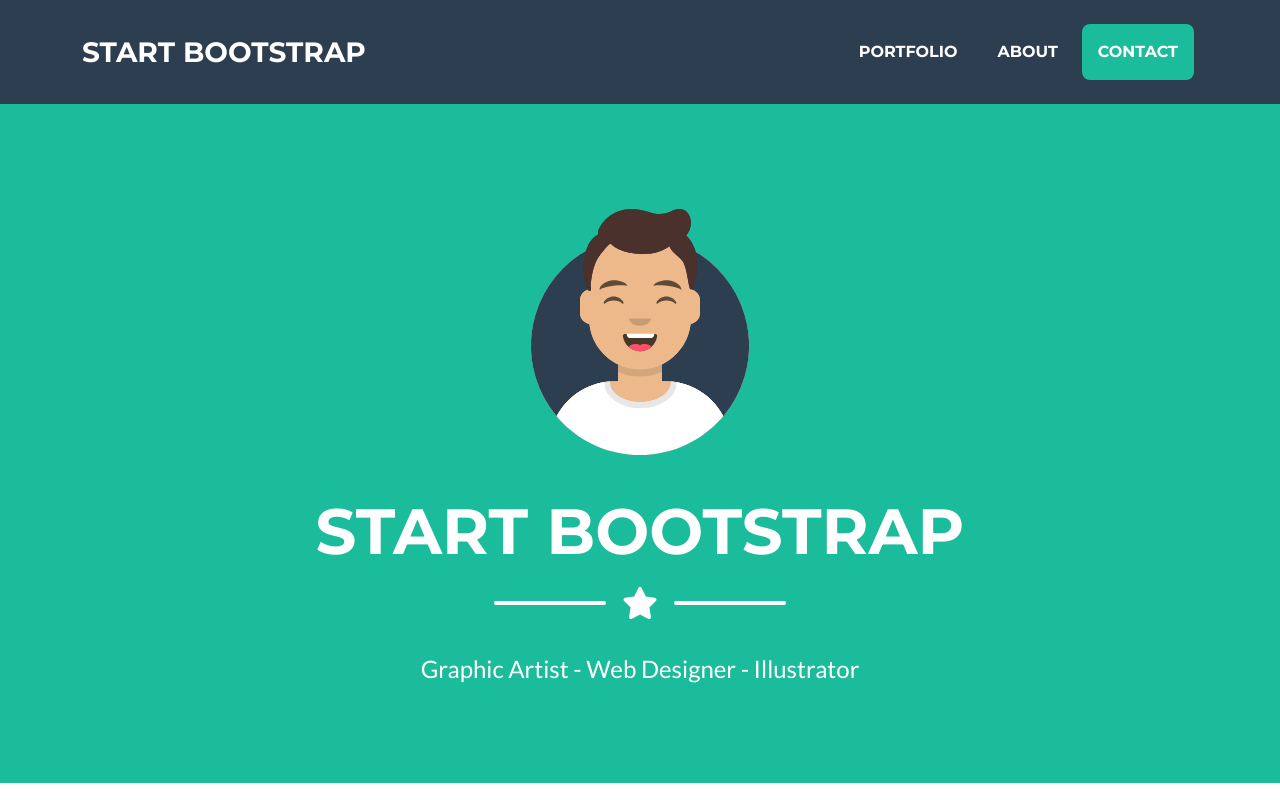
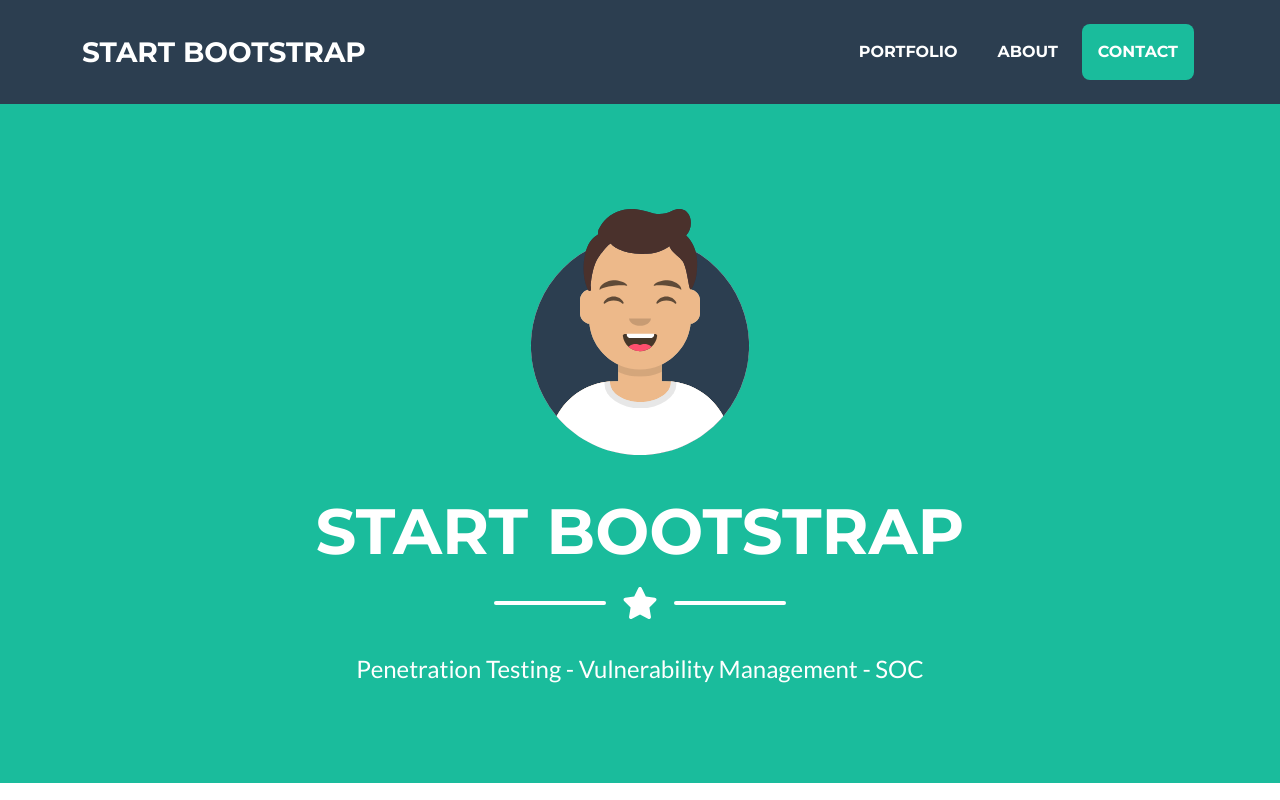
Before and after one commit to RtwoPO/R2P0.github.io, a plain HTML site: page index.html in a window 1280 px wide. Shown: the top 800 px of the page. Drawn offline with nearby package versions, Linux system fonts and the light colour scheme.

Commit message:
Update index.html

```diff
--- a/index.html
+++ b/index.html
@@ -5,7 +5,7 @@
         <meta name="viewport" content="width=device-width, initial-scale=1, shrink-to-fit=no" />
         <meta name="description" content="" />
         <meta name="author" content="" />
-        <title>Freelancer - Start Bootstrap Theme</title>
+        <title>CyberSecurity Freelancer - R2P0</title>
         <!-- Favicon-->
         <link rel="icon" type="image/x-icon" href="assets/favicon.ico" />
         <!-- Font Awesome icons (free version)-->
@@ -48,7 +48,7 @@
                     <div class="divider-custom-line"></div>
                 </div>
                 <!-- Masthead Subheading-->
-                <p class="masthead-subheading font-weight-light mb-0">Graphic Artist - Web Designer - Illustrator</p>
+                <p class="masthead-subheading font-weight-light mb-0">Penetration Testing - Vulnerability Management - SOC</p>
             </div>
         </header>
         <!-- Portfolio Section-->
```
